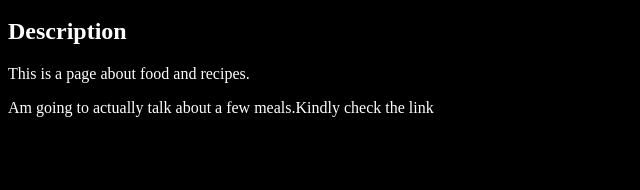
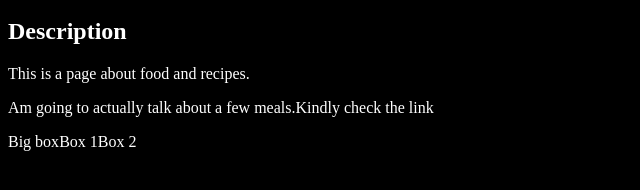
Before and after one commit to 4Mosey/hash-recipes, a plain HTML site: page index.html in a window 1280 px wide. Shown: the part 136-326 px from the top of the page, without its empty margins (0-640 px from the left). Drawn offline with Linux system fonts and the light colour scheme.

Commit message:
Am learning flexbox

```diff
--- a/index.html
+++ b/index.html
@@ -14,5 +14,10 @@
   <h2>Description</h2>
    <p>This is a page about food and recipes.</p>
    <p>Am going to actually talk about a few meals.Kindly check the link</p>
+   <div class="flex-box">
+    <div class="box 0">Big box</div>
+    <div class="box 1">Box 1</div>
+    <div class="box 2">Box 2</div>
+   </div>
 </body>
 </html>
--- a/styles.css
+++ b/styles.css
@@ -2,3 +2,7 @@
   color:white;
   background-color:black;
 }
+.flex-box{
+  display: flex;
+
+}
```
